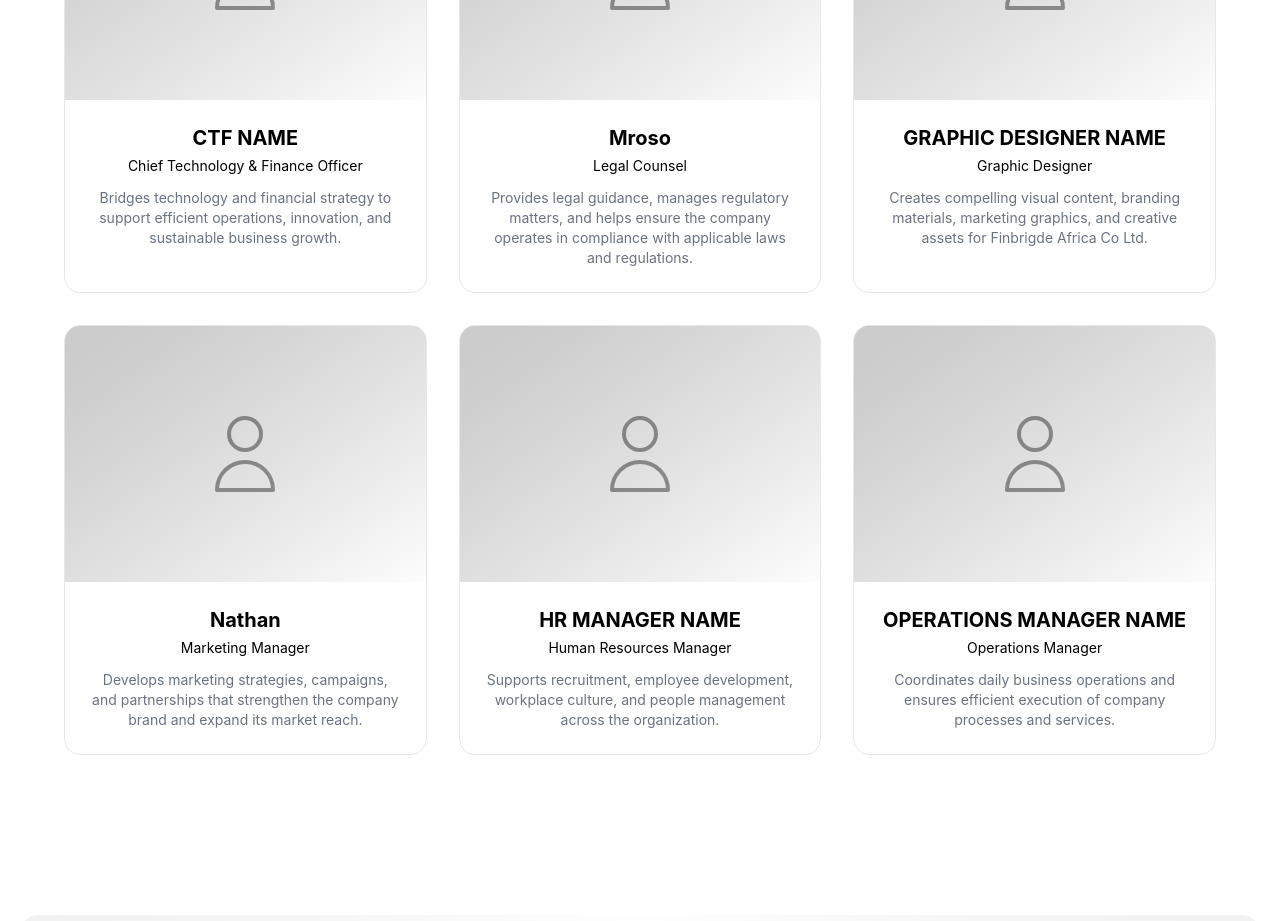
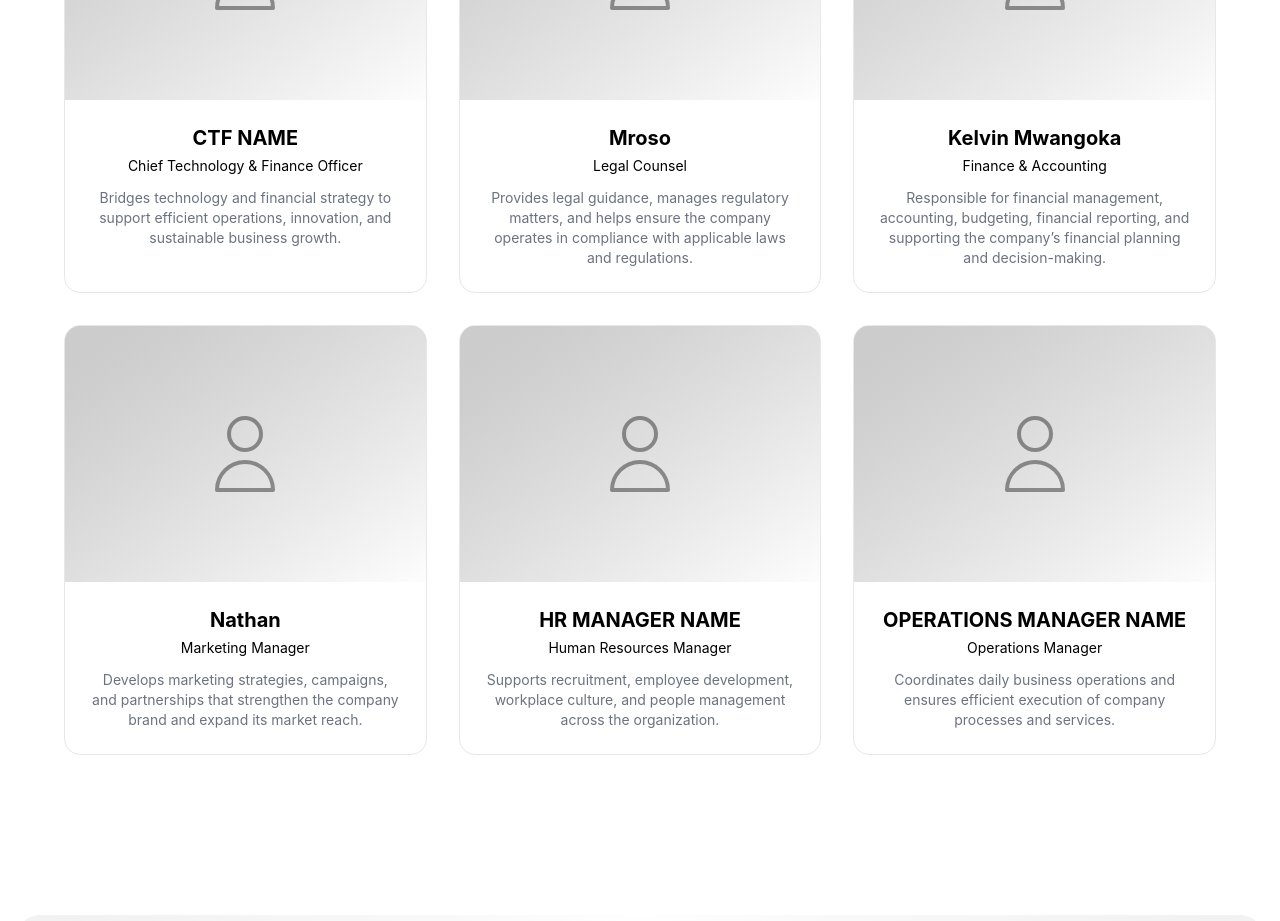
Before and after one commit to MeckRobert/ONE_TECH, a Next.js app: page /aboutUs in a window 1280 px wide. Shown: the part 3700-4621 px from the top of the page. Built offline with nearby package versions, Linux system fonts and the light colour scheme.

Commit message:
Finance & Accounting positions

```diff
--- a/app/aboutUs/page.tsx
+++ b/app/aboutUs/page.tsx
@@ -49,12 +49,11 @@ export default function AboutPage() {
     bio: t('about.team.lawyer_bio')
   },
   {
-    name: 'GRAPHIC DESIGNER NAME',
-    position: t('about.team.graphic_designer'),
-    image: '/team/graphic-designer.jpg',
-    bio: t('about.team.graphic_designer_bio')
+    name: 'Kelvin Mwangoka',
+    position: t('about.team.finance_accounting'),
+    image: '/team/finance-accounting.jpg',
+    bio: t('about.team.finance_accounting_bio')
   },
-
   {
     name: 'Nathan',
     position: t('about.team.marketing'),
--- a/app/locales/en.ts
+++ b/app/locales/en.ts
@@ -511,6 +511,11 @@ export const en = {
   'about.cta_button': 'Get Started Now',
   'about.cta_contact': 'Contact Sales',
 
+  //Finance & Accounting
+  'about.team.finance_accounting':'Finance & Accounting',
+  'about.team.finance_accounting_bio':'Responsible for financial management, accounting, budgeting, financial reporting, and supporting the company’s financial planning and decision-making.',
+
+
   // ============================================
   // PROMOTE PAGE (Premium Plans)
   // ============================================
--- a/app/locales/sw.ts
+++ b/app/locales/sw.ts
@@ -488,9 +488,9 @@ export const sw = {
 'about.team.graphic_designer': 'Mbunifu wa Picha',
 'about.team.graphic_designer_bio': 'Anatengeneza maudhui ya kuvutia ya picha, vifaa vya chapa, michoro ya masoko na nyenzo mbalimbali za ubunifu kwa Finbrigde Africa Co Ltd.',
 
-// UI/UX Designer
-'about.team.ui_ux_designer': 'Mbunifu wa UI/UX',
-'about.team.ui_ux_designer_bio': 'Anabuni matumizi ya kidijitali yaliyo rahisi, yanayovutia na yanayofikika katika bidhaa na majukwaa ya Finbrigde Africa Co Ltd.',
+ //Finance & Accounting
+'about.team.finance_accounting': 'Fedha na Uhasibu',
+'about.team.finance_accounting_bio': 'Anahusika na usimamizi wa fedha, uhasibu, upangaji wa bajeti, uandaaji wa taarifa za kifedha, na kusaidia katika mipango na maamuzi ya kifedha ya kampuni.',
 
 // Marketing Manager
 'about.team.marketing': 'Meneja wa Masoko',
```
